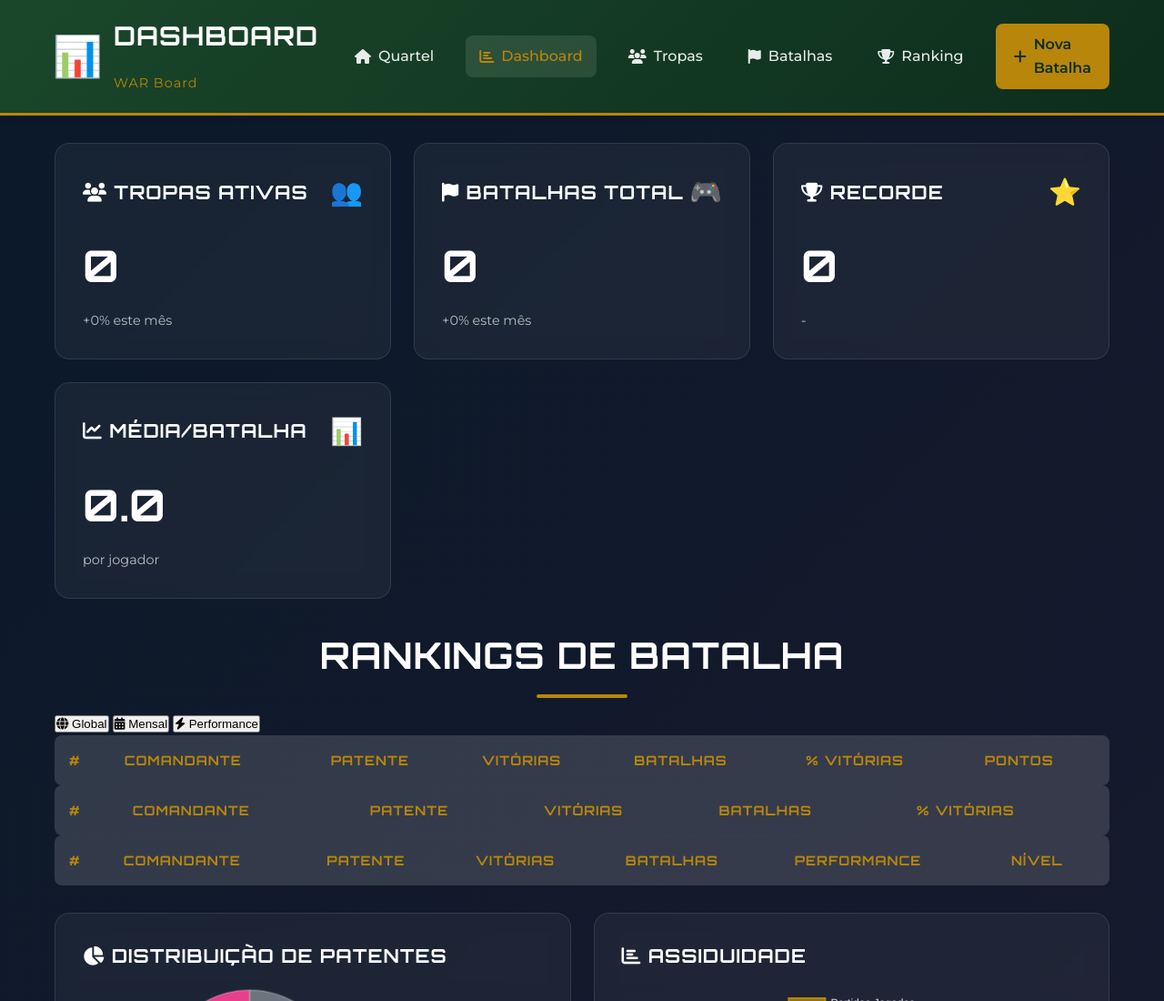
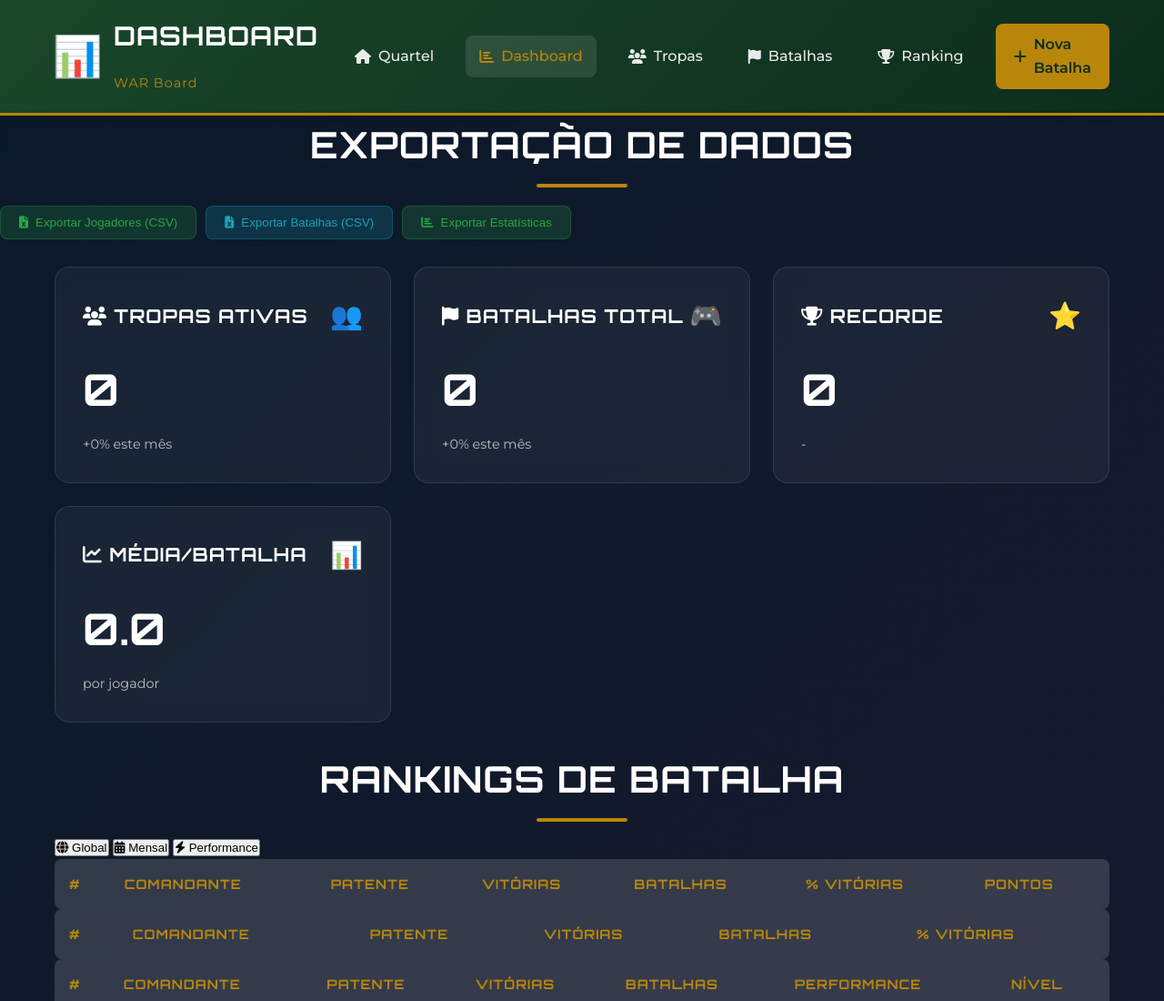
Before and after one commit to dankinlab89-design/war-board-gamerank, a website: page public/dashboard.html in a window 1280 px wide. Shown: the top 1100 px of the page at 91% size. Drawn offline with nearby package versions, Linux system fonts and the light colour scheme; no server answers.

Commit message:
Update dashboard.html
sessão de exportação

```diff
--- a/public/dashboard.html
+++ b/public/dashboard.html
@@ -170,6 +170,22 @@
             </button>
         </div>
     </nav>
+
+    <!-- Seção de Exportação -->
+<section class="export-section">
+    <h2 class="section-title">EXPORTAÇÃO DE DADOS</h2>
+    <div class="export-buttons">
+        <button id="export-jogadores" class="export-btn">
+            <i class="fas fa-file-excel"></i> Exportar Jogadores (CSV)
+        </button>
+        <button id="export-partidas" class="export-btn csv">
+            <i class="fas fa-file-excel"></i> Exportar Batalhas (CSV)
+        </button>
+        <button id="export-estatisticas" class="export-btn">
+            <i class="fas fa-chart-bar"></i> Exportar Estatísticas
+        </button>
+    </div>
+</section>
 
     <!-- Dashboard Container -->
     <main class="container">
```
